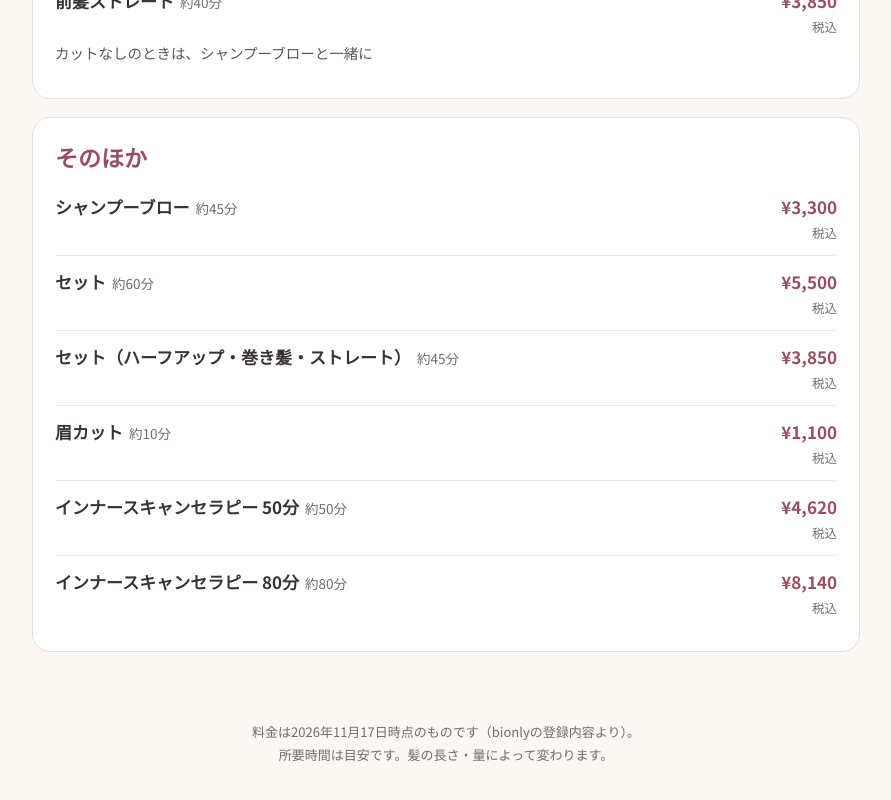
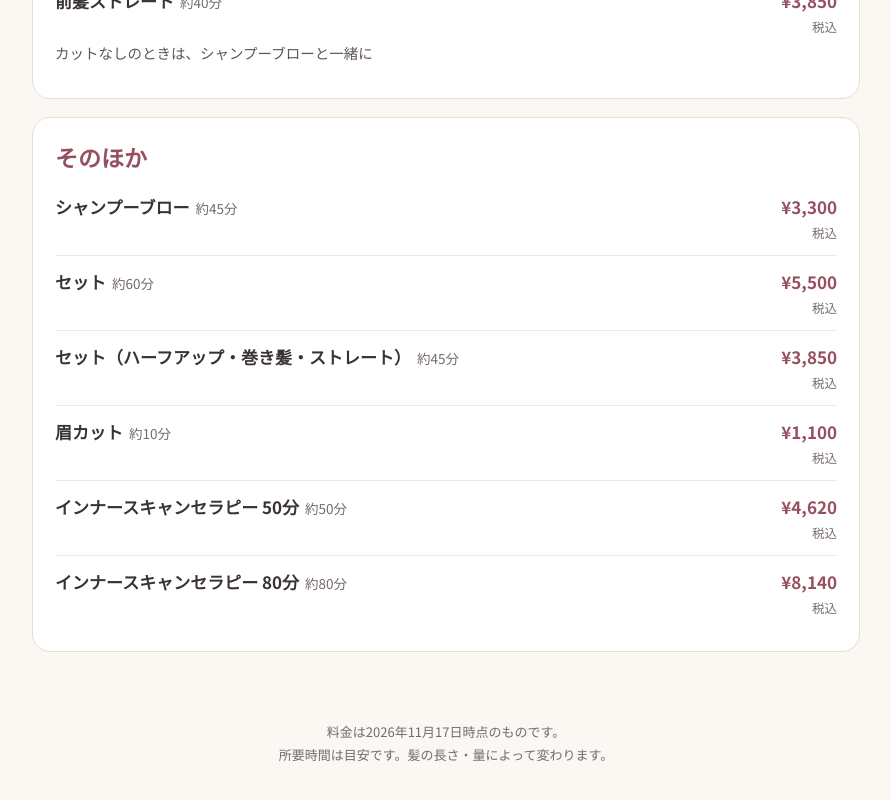
Before and after one commit to stylelfocus/lita-lab-tools, a plain HTML site: page menu.html in a window 1280 px wide. Shown: the part 5049-5849 px from the top of the page, without its empty margins (194-1085 px from the left). Drawn offline with Linux system fonts and the light colour scheme.

Commit message:
メニュー表：お客様向けの文から予約システム名を外した
Co-Authored-By: Claude Opus 5.5 <noreply@anthropic.com>
Claude-Session: https://claude.ai/code/session_01TMsp7o9CBzwxNF4fW5Rjzr

```diff
--- a/menu.html
+++ b/menu.html
@@ -56,7 +56,7 @@
 </header>
 <nav id="nav"></nav>
 <main id="menu"></main>
-<footer>料金は2026年11月17日時点のものです（bionlyの登録内容より）。<br>所要時間は目安です。髪の長さ・量によって変わります。</footer>
+<footer>料金は2026年11月17日時点のものです。<br>所要時間は目安です。髪の長さ・量によって変わります。</footer>
 
 <script>
 const MENU=[
```
